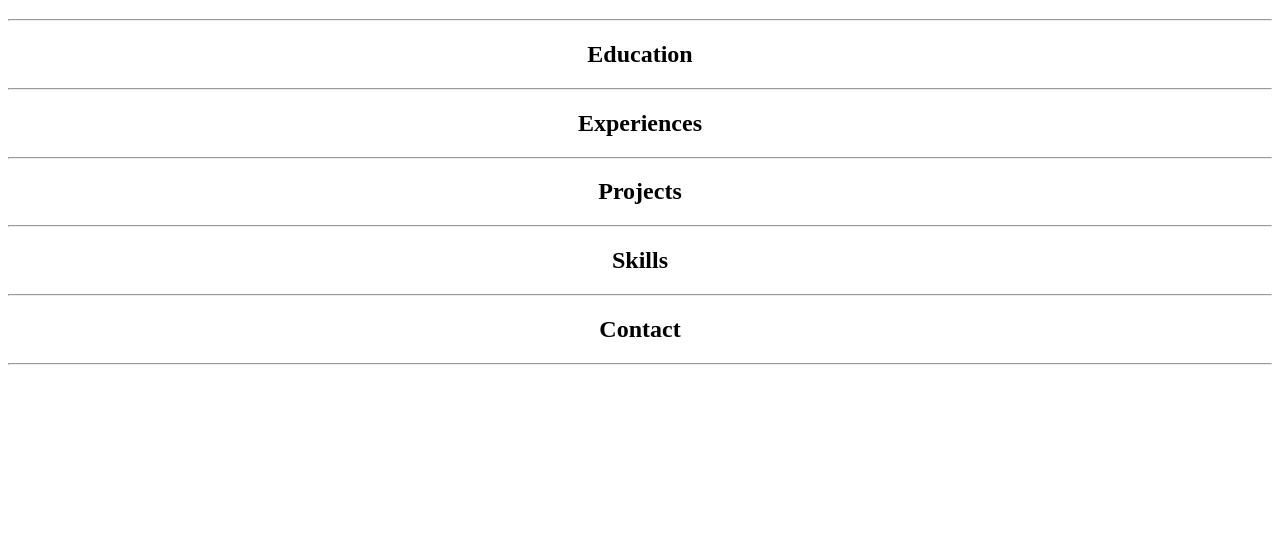
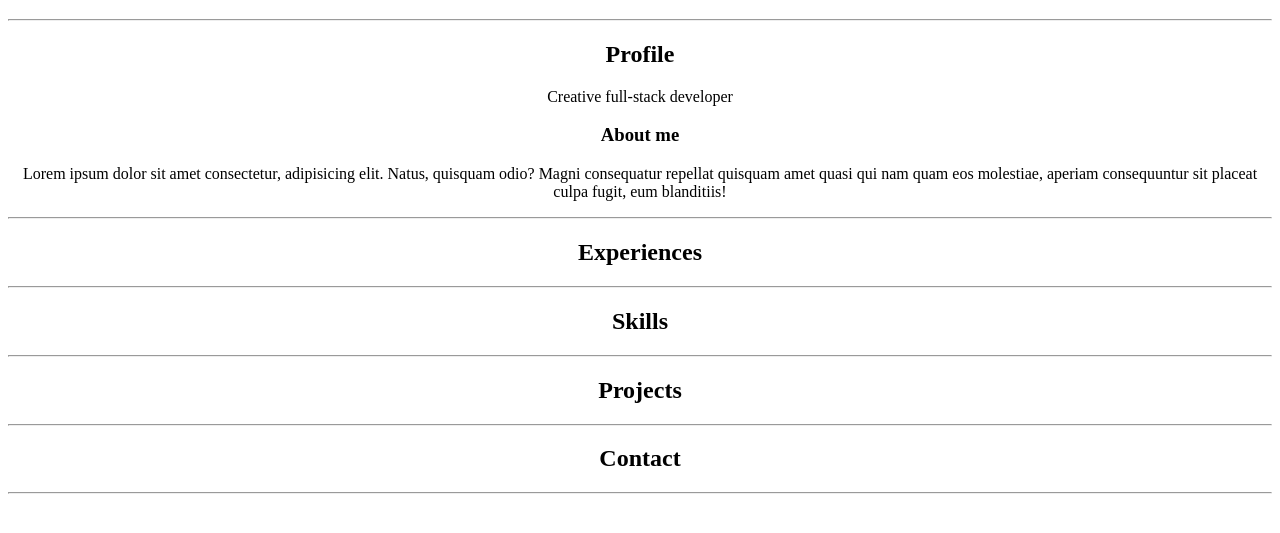
Before and after one commit to Sadeemk/Portfolio, a plain HTML site: page index.html in a window 1280 px wide. Shown: the part 61-594 px from the top of the page. Drawn offline with Linux system fonts and the light colour scheme.

Commit message:
small additions

```diff
--- a/index.html
+++ b/index.html
@@ -14,7 +14,11 @@
   </div>
 
   <div class="sections">
-    <h2>Education</h2>
+    <h2>Profile</h2>
+    <p>Creative full-stack developer</p>
+
+    <h3>About me</h3>
+    <p>Lorem ipsum dolor sit amet consectetur, adipisicing elit. Natus, quisquam odio? Magni consequatur repellat quisquam amet quasi qui nam quam eos molestiae, aperiam consequuntur sit placeat culpa fugit, eum blanditiis!</p>
     <hr>
   </div>
 
@@ -24,12 +28,12 @@
   </div>
 
   <div class="sections">
-    <h2>Projects  </h2>
+    <h2>Skills</h2>
     <hr>
   </div>
 
   <div class="sections">
-    <h2>Skills</h2>
+    <h2>Projects</h2>
     <hr>
   </div>
 
```
